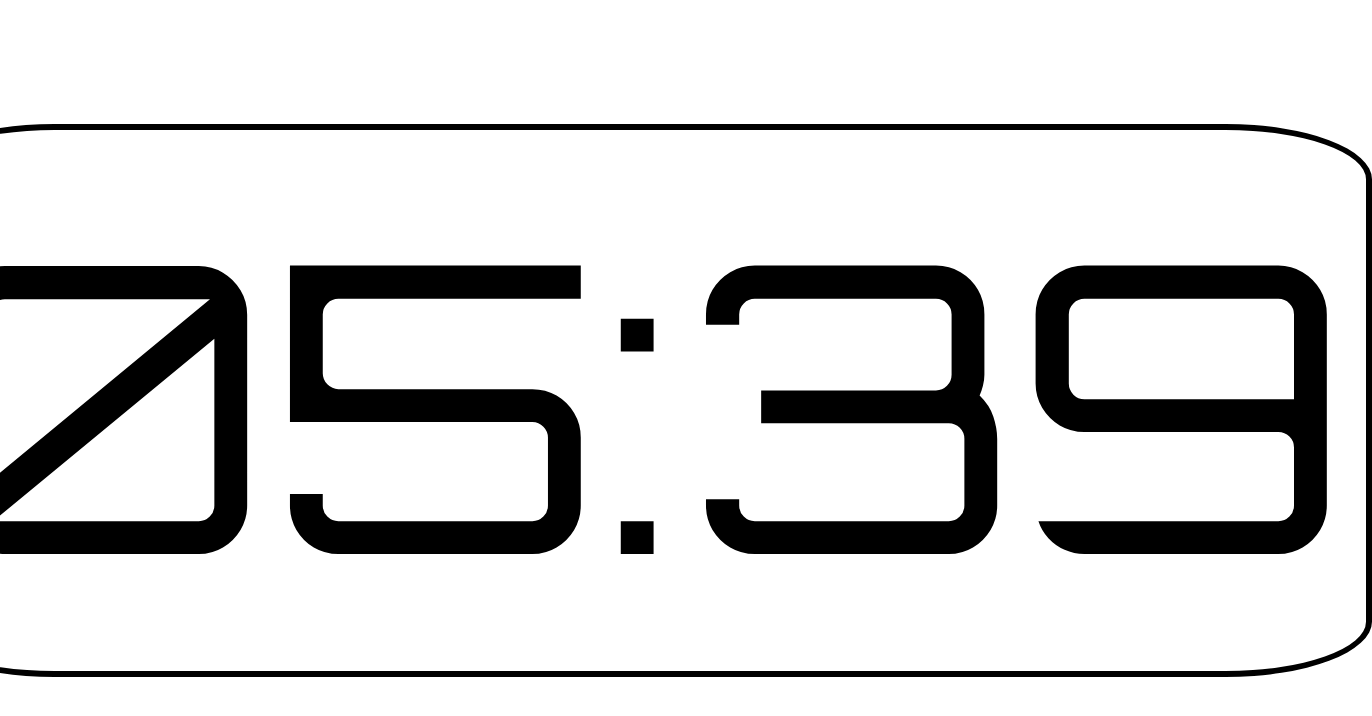
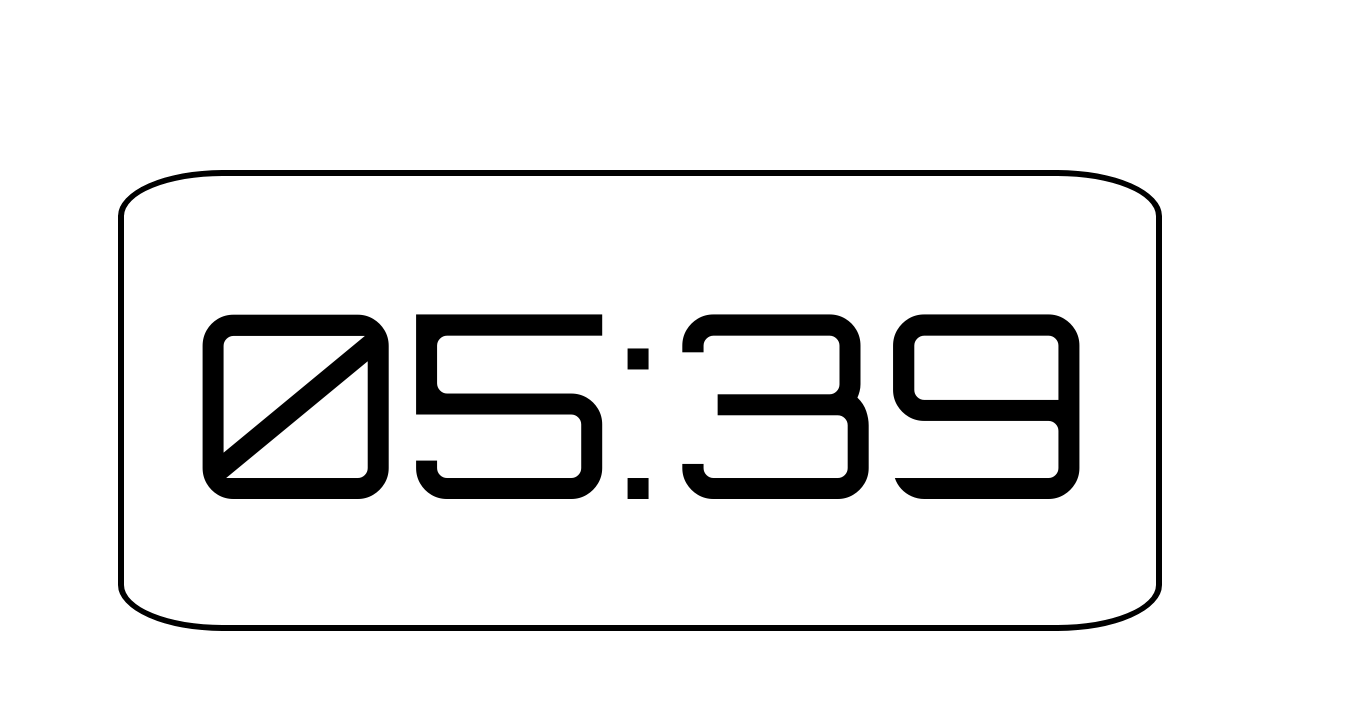
Before and after one commit to Manuelfuchs1981/Notion-Uhrzeit, a plain HTML site: page index.html in a window 1280 px wide. Shown: the whole page, 1372 px wide, since content can reach past the window. Drawn offline with Linux system fonts and the light colour scheme.

Commit message:
Update index.html

```diff
--- a/index.html
+++ b/index.html
@@ -16,7 +16,7 @@
         background-color: transparent;
     }
     .clock-container {
-        padding: 20px; /* Padding rundherum */
+        padding: 5%; /* Padding rundherum in % */
         border: 5pt solid black; /* Schwarzer Rahmen */
         border-radius: 10%; /* Abgerundete Ecken 10% */
         display: flex;
@@ -26,7 +26,7 @@
     }
     .time {
         font-family: 'Orbitron', sans-serif;
-        font-size: 300pt;
+        font-size: 20vw; /* Responsive Schriftgröße */
         color: black;
         text-align: center;
     }
```
